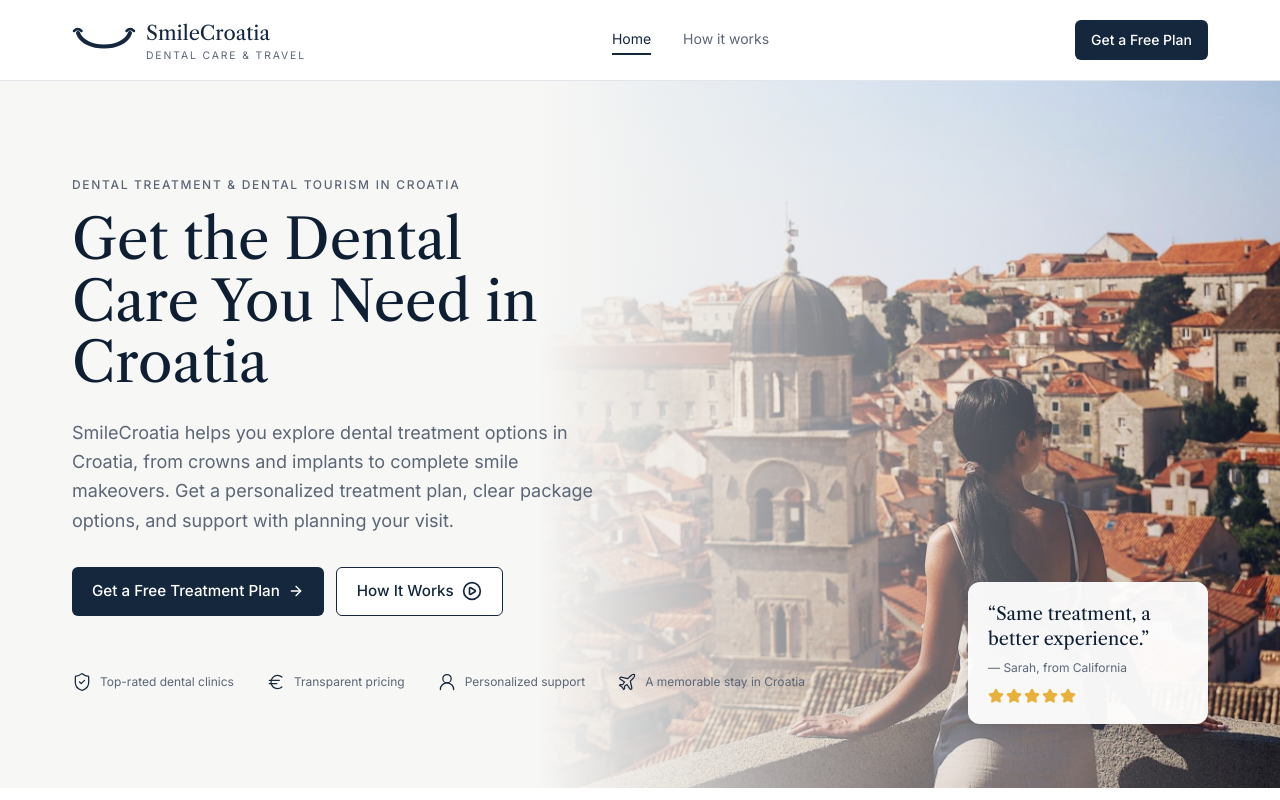
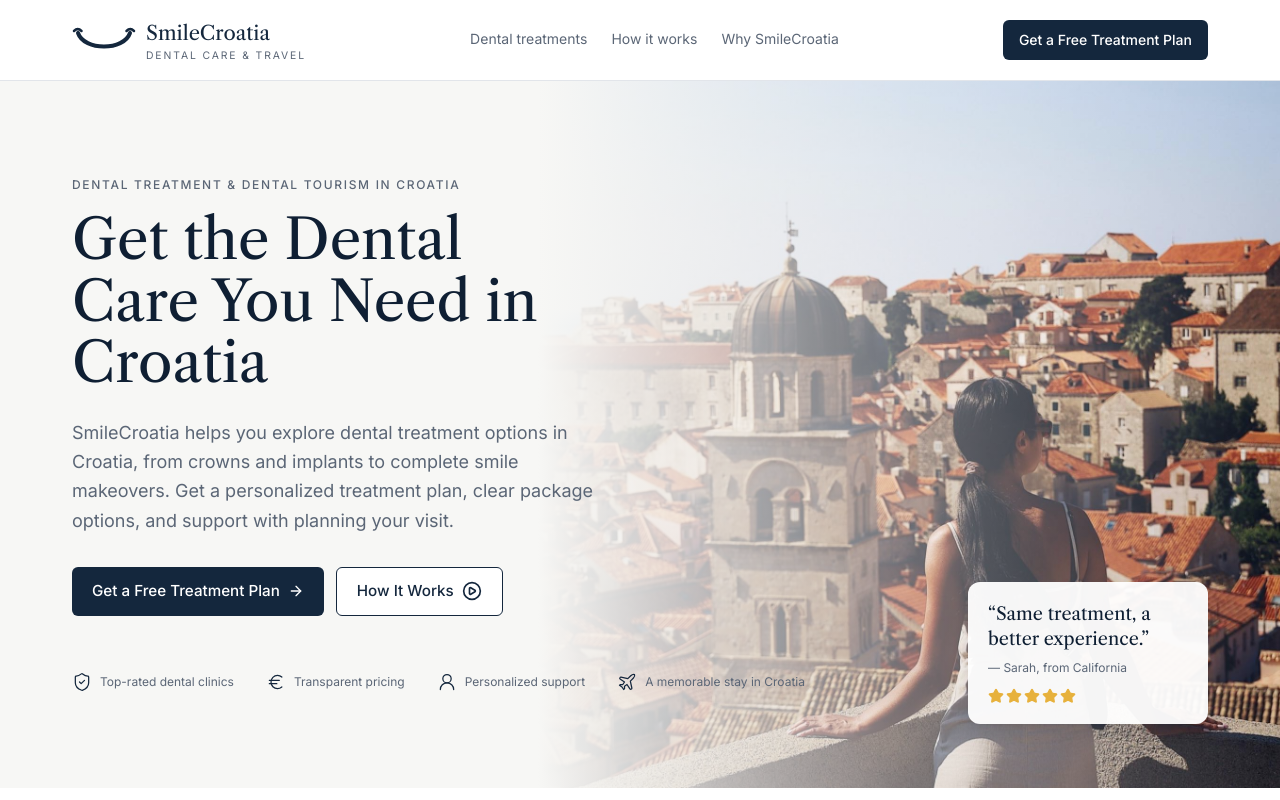
Before and after one commit to ivansusac2209/SmileCroatia, a Vue app: page / in a window 1280 px wide. Shown: the top 800 px of the page. Built offline with nearby package versions, Linux system fonts and the light colour scheme.

Commit message:
Clarify navigation and treatment plan call to action

```diff
--- a/src/components/AppHeader.vue
+++ b/src/components/AppHeader.vue
@@ -9,15 +9,16 @@ const route = useRoute()
 const open = ref(false)
 
 const links = [
-  { label: 'Home', to: { path: '/' }, exact: true },
+  { label: 'Dental treatments', to: { path: '/', hash: '#dental-treatments' } },
   { label: 'How it works', to: { path: '/', hash: '#how-it-works' } },
+  { label: 'Why SmileCroatia', to: { path: '/', hash: '#why-smilecroatia' } },
 ]
 
 watch(() => route.fullPath, () => (open.value = false))
 watch(open, (isOpen) => document.body.classList.toggle('overflow-hidden', isOpen))
 
 function isActive(link: (typeof links)[number]) {
-  return link.exact ? route.path === '/' && !route.hash : route.hash === link.to.hash
+  return route.path === '/' && route.hash === link.to.hash
 }
 </script>
 
@@ -26,7 +27,7 @@ function isActive(link: (typeof links)[number]) {
     <div class="container-page flex h-16 items-center justify-between gap-6 lg:h-20">
       <AppLogo />
 
-      <nav class="hidden items-center gap-8 md:flex" aria-label="Main">
+      <nav class="hidden items-center gap-6 lg:flex" aria-label="Main">
         <RouterLink
           v-for="link in links"
           :key="link.label"
@@ -39,12 +40,12 @@ function isActive(link: (typeof links)[number]) {
       </nav>
 
       <div class="hidden md:block">
-        <BaseButton :to="{ name: 'contact-details' }" size="sm">Get a Free Plan</BaseButton>
+        <BaseButton :to="{ name: 'contact-details' }" size="sm">Get a Free Treatment Plan</BaseButton>
       </div>
 
       <button
         type="button"
-        class="-mr-2 rounded-md p-2 text-navy-800 md:hidden"
+        class="-mr-2 rounded-md p-2 text-navy-800 lg:hidden"
         :aria-expanded="open"
         aria-controls="mobile-menu"
         :aria-label="open ? 'Close menu' : 'Open menu'"
@@ -55,17 +56,18 @@ function isActive(link: (typeof links)[number]) {
       </button>
     </div>
 
-    <div v-if="open" id="mobile-menu" class="fixed inset-x-0 top-16 bottom-0 z-40 bg-white md:hidden">
+    <div v-if="open" id="mobile-menu" class="fixed inset-x-0 top-16 bottom-0 z-40 bg-white lg:hidden">
       <nav class="container-page flex flex-col gap-1 py-6" aria-label="Mobile">
         <RouterLink
           v-for="link in links"
           :key="link.label"
           :to="link.to"
           class="rounded-md px-2 py-3 text-lg text-navy-800 hover:bg-surface"
+          :class="{ 'bg-surface font-medium': isActive(link) }"
         >
           {{ link.label }}
         </RouterLink>
-        <BaseButton :to="{ name: 'contact-details' }" class="mt-4 w-full">Get a Free Plan</BaseButton>
+        <BaseButton :to="{ name: 'contact-details' }" class="mt-4 w-full">Get a Free Treatment Plan</BaseButton>
       </nav>
     </div>
   </header>
```
